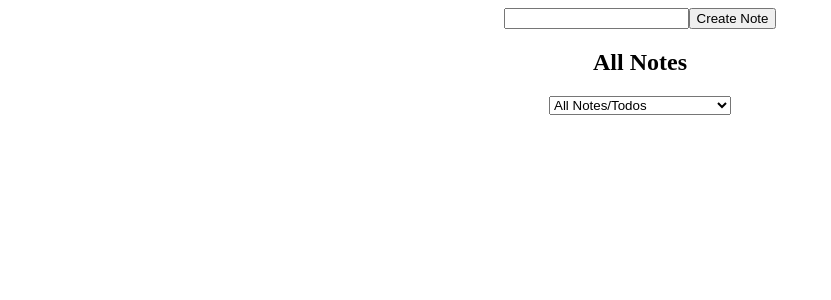
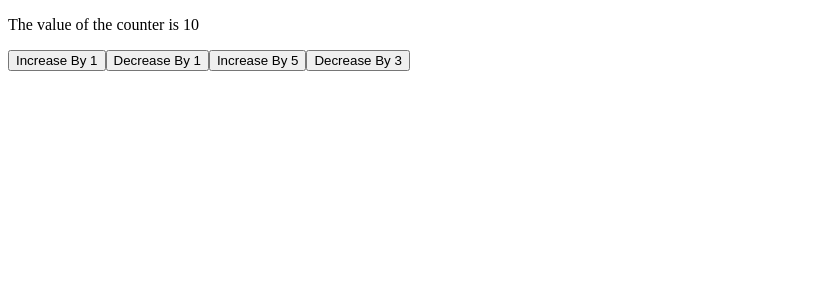
Before and after one commit to asiefmahir/ic-batch-10-react, a React (Vite) app: page / in a window 1280 px wide. Shown: the top 300 px of the page, without its empty margins (0-831 px from the left). Built offline with nearby package versions, Linux system fonts and the light colour scheme.

Commit message:
feat: Learn the fundamentals of reducer function and useReducer Hook

```diff
--- /dev/null
+++ b/src/App2.jsx
@@ -0,0 +1,82 @@
+import { useReducer, useState } from "react";
+
+// import { counterReducer } from "./reducers/counter";
+
+// const reducer = (state, action) => {}
+
+const counterReducer = (state, action) => {
+	console.log(state, "state");
+	console.log(action, "action");
+
+	switch (action.type) {
+		case "increase_counter": {
+			return state + action.payload;
+		}
+
+		case "decrease_counter": {
+			return state - action.payload;
+		}
+
+		default: {
+			return state;
+		}
+	}
+
+	// if (action === "increase_counter") {
+	// 	return state + 1;
+	// }
+
+	// if (action === "decrease_counter") {
+	// 	return state - 1;
+	// }
+};
+
+// dispatch (argument) -> reducer (state, action === argument)
+
+const App2 = () => {
+	console.log("App2 is re-rendering");
+
+	const [counter, dispatch] = useReducer(counterReducer, 10);
+
+	// const [counter2, setCounter2] = useState(12);
+
+	// const increaseHandler = (value) => {
+	// 	setCounter2(counter2 + value);
+	// };
+	// counterReducer()
+	return (
+		<div>
+			<p>The value of the counter is {counter}</p>
+			<button
+				onClick={() =>
+					dispatch({ type: "increase_counter", payload: 1 })
+				}
+			>
+				Increase By 1
+			</button>
+			<button
+				onClick={() =>
+					dispatch({ type: "decrease_counter", payload: 1 })
+				}
+			>
+				Decrease By 1
+			</button>
+			<button
+				onClick={() =>
+					dispatch({ type: "increase_counter", payload: 5 })
+				}
+			>
+				Increase By 5
+			</button>
+			<button
+				onClick={() =>
+					dispatch({ type: "decrease_counter", payload: 3 })
+				}
+			>
+				Decrease By 3
+			</button>
+		</div>
+	);
+};
+
+export default App2;
--- a/src/main.jsx
+++ b/src/main.jsx
@@ -3,13 +3,15 @@
 import "./index.css";
 import App from "./App.jsx";
 import NoteProvider from "./contexts/Note.jsx";
+import App2 from "./App2.jsx";
 
 const root = createRoot(document.getElementById("root"));
 
 root.render(
-	<NoteProvider>
-		<App />
-	</NoteProvider>,
+	// <NoteProvider>
+	// 	<App />
+	// </NoteProvider>,
+	<App2 />,
 	// <div>
 	// 	<p></p>
 	// </div>
--- /dev/null
+++ b/src/reducers/counter.js
@@ -0,0 +1,26 @@
+export const counterReducer = (state, action) => {
+	console.log(state, "state");
+	console.log(action, "action");
+
+	switch (action.type) {
+		case "increase_counter": {
+			return state + action.payload;
+		}
+
+		case "decrease_counter": {
+			return state - action.payload;
+		}
+
+		default: {
+			return state;
+		}
+	}
+
+	// if (action === "increase_counter") {
+	// 	return state + 1;
+	// }
+
+	// if (action === "decrease_counter") {
+	// 	return state - 1;
+	// }
+};
```
Also changed, not shown: src/contexts/Note.jsx (+27 -1 lines).
